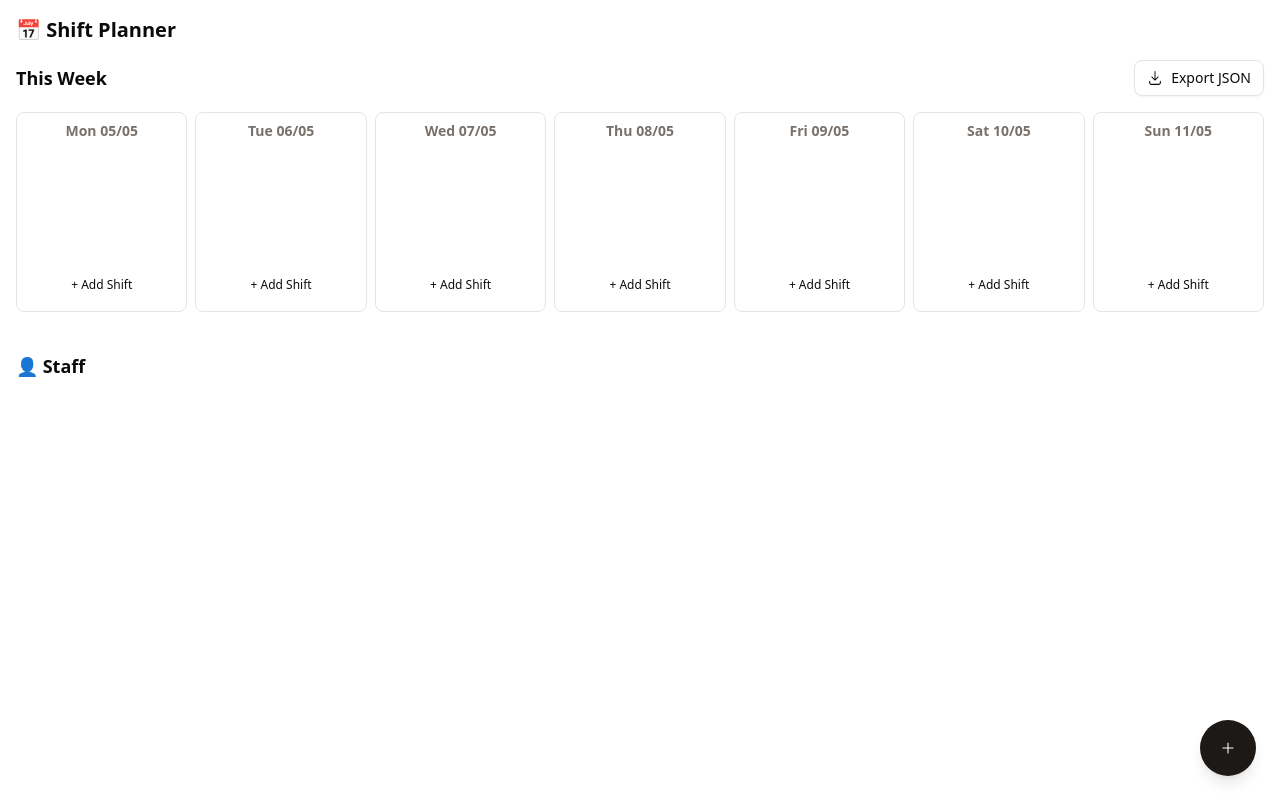
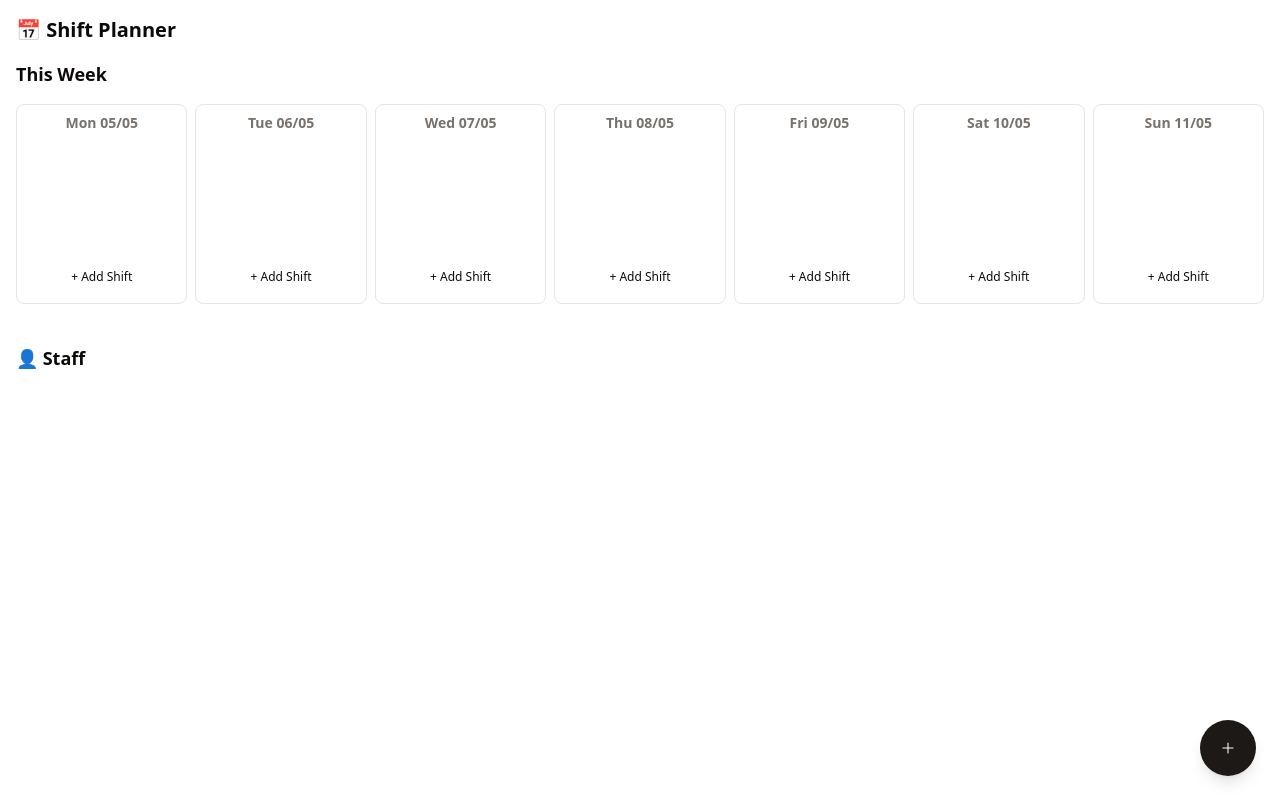
Before and after one commit to NooobtimeX/shift-planner, a Next.js app: page / in a window 1280 px wide. Built offline with nearby package versions, Linux system fonts and the light colour scheme.

Commit message:
Update page.tsx

```diff
--- a/app/page.tsx
+++ b/app/page.tsx
@@ -1,6 +1,5 @@
 "use client";
 
-import ExportButton from "@/components/ExportButton";
 import ShiftCalendar from "@/components/ShiftCalendar";
 import StaffCard from "@/components/StaffCard";
 import { Button } from "@/components/ui/button";
@@ -46,7 +45,6 @@ export default function HomePage() {
         <h1 className="text-xl font-bold mb-4">📅 Shift Planner</h1>
         <div className="flex items-center justify-between mb-4">
           <h2 className="text-lg font-semibold">This Week</h2>
-          <ExportButton />
         </div>
         <ShiftCalendar />
       </section>
```
